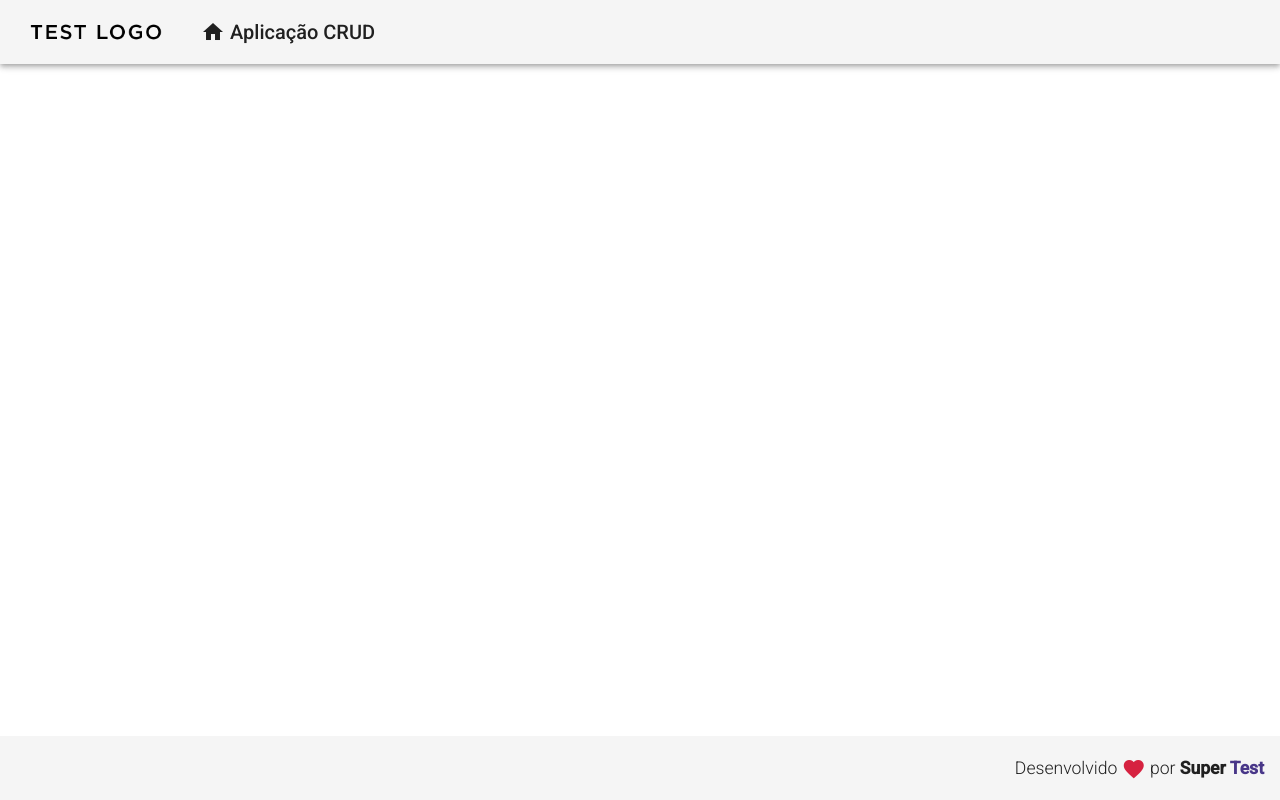
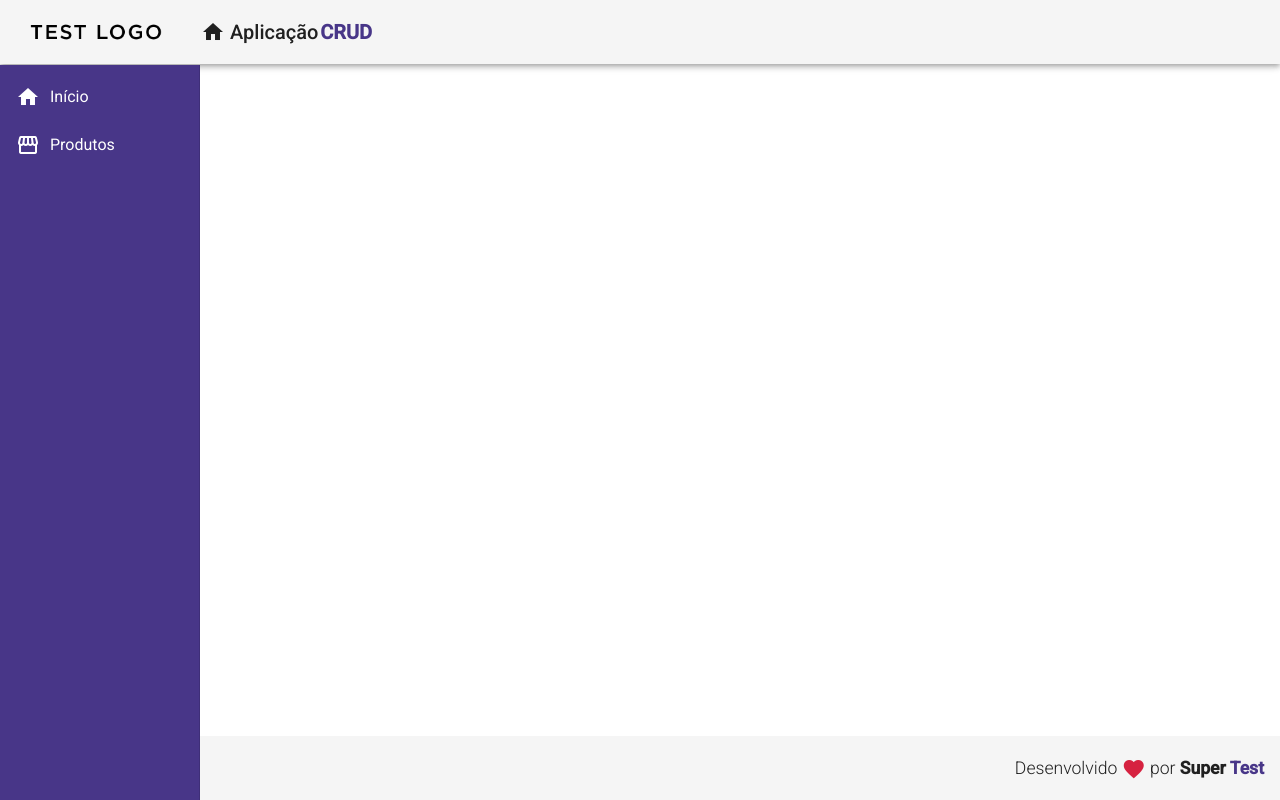
Before and after one commit to luizdorici/angular-studies, an Angular app: page / in a window 1280 px wide. Built offline with nearby package versions, Linux system fonts and the light colour scheme.

Commit message:
criando estrutura basica de navegacao

```diff
--- a/src/app/app.component.html
+++ b/src/app/app.component.html
@@ -1,2 +1,3 @@
 <app-header></app-header>
+<app-nav></app-nav>
 <app-footer></app-footer>
--- a/src/app/components/template/header/header.component.css
+++ b/src/app/components/template/header/header.component.css
@@ -20,3 +20,8 @@
 .header .title-group i {
     padding-right: 5px;
 }
+
+.header b {
+    color: rgb(72, 54, 136);
+    padding-left: 2px;
+}
--- a/src/app/components/template/header/header.component.html
+++ b/src/app/components/template/header/header.component.html
@@ -9,7 +9,7 @@
             <i class="material-icons">
                 home
             </i>
-            Aplicação CRUD
+            Aplicação <b>CRUD</b>
         </a>
     </span>
 </mat-toolbar>
--- /dev/null
+++ b/src/app/components/template/nav/nav.component.css
@@ -0,0 +1,12 @@
+.sidenav {
+    background-color: #483688;
+    width: 200px;
+}
+
+.sidenav a {
+    color: #FFF;
+}
+
+.sidenav i {
+    padding-right: 10px;
+}
--- /dev/null
+++ b/src/app/components/template/nav/nav.component.html
@@ -0,0 +1,19 @@
+<mat-sidenav-container class="container">
+    <mat-sidenav class="sidenav" mode="side" opened
+        fixedInViewport="true" fixedTopGap="65">
+        <mat-nav-list class="nav-list">
+            <a mat-list-item>
+                <i class="material-icons">
+                    home
+                </i>
+                Início
+            </a>
+            <a mat-list-item>
+                <i class="material-icons">
+                    storefront
+                </i>
+                Produtos
+            </a>
+        </mat-nav-list>
+    </mat-sidenav>
+</mat-sidenav-container>
--- /dev/null
+++ b/src/app/components/template/nav/nav.component.ts
@@ -0,0 +1,15 @@
+import { Component, OnInit } from '@angular/core';
+
+@Component({
+  selector: 'app-nav',
+  templateUrl: './nav.component.html',
+  styleUrls: ['./nav.component.css']
+})
+export class NavComponent implements OnInit {
+
+  constructor() { }
+
+  ngOnInit(): void {
+  }
+
+}
```
Also changed, not shown: src/app/app.module.ts (+9 -2 lines).
